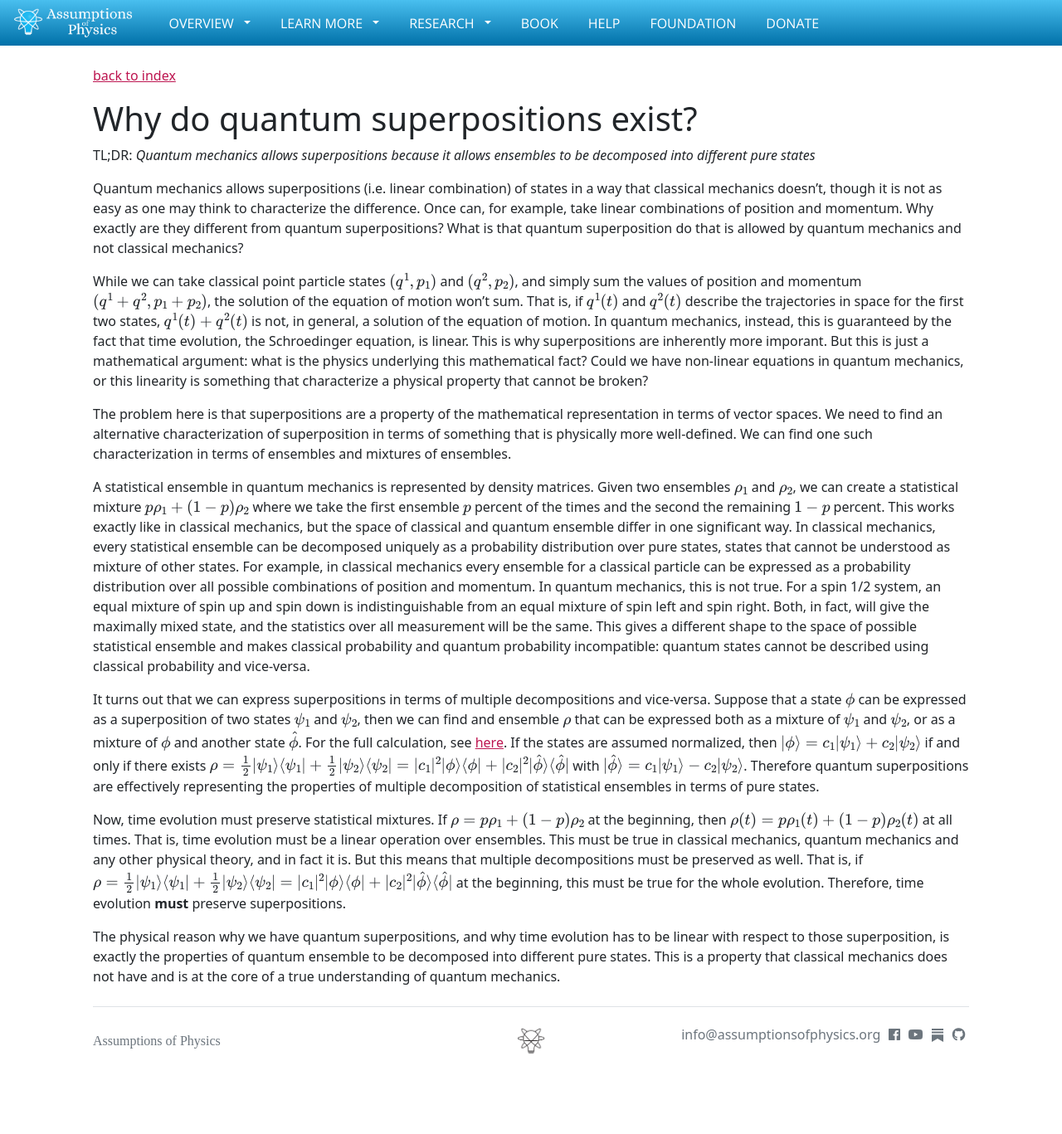
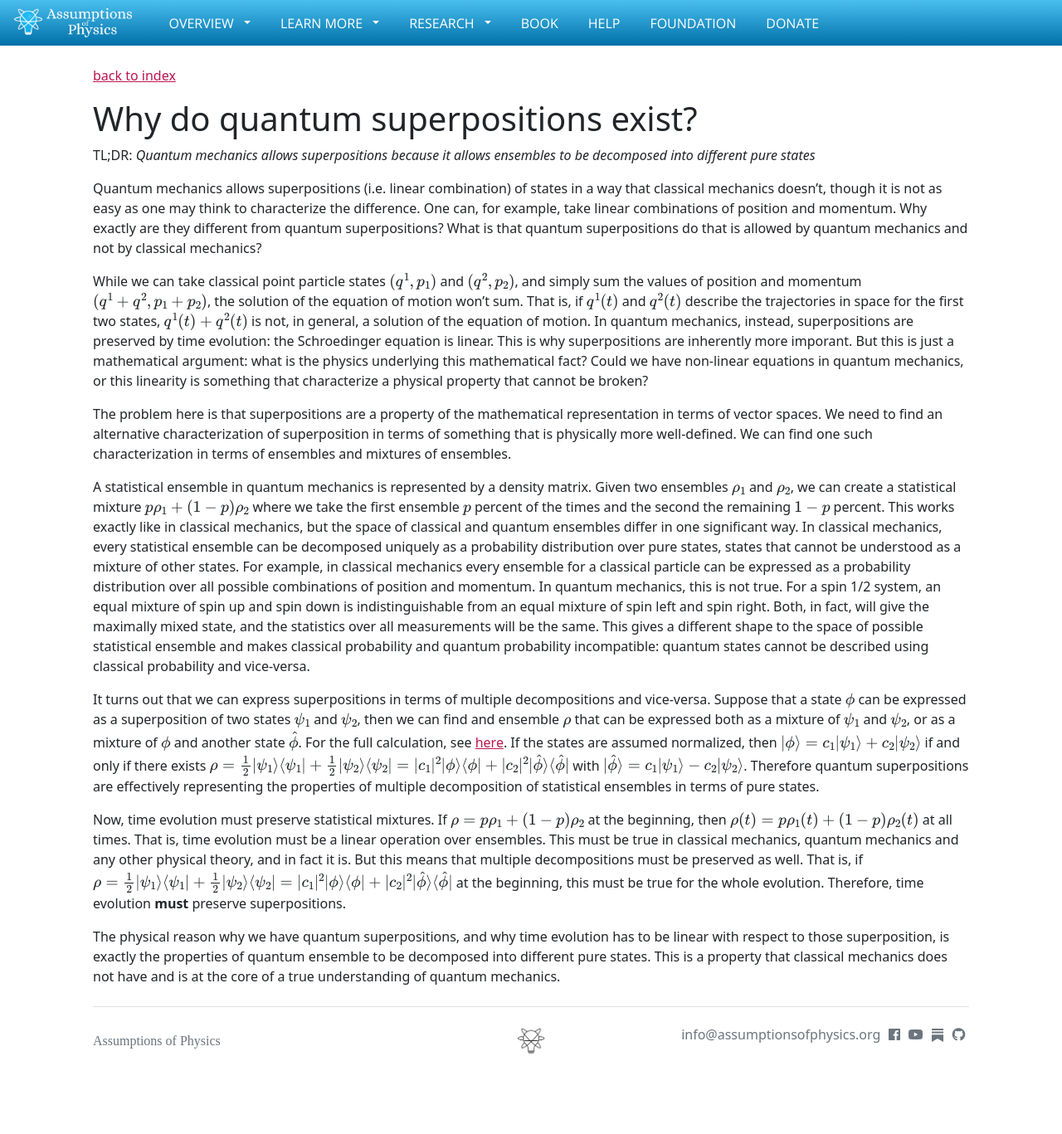
Before and after one commit to assumptionsofphysics/assumptionsofphysics.github.io, a Jekyll site: the page built from _essays/2026-04-15-why-superpositions.md, in a window 1280 px wide. Shown: the whole page at 83% size. Built offline with Jekyll 4.4.1, drawn with Linux system fonts in a browser that asks for light colours; nearby versions of some CDN libraries; some web fonts are replaced; a script that is not in the unit is left out.

Commit message:
Fixed typos

```diff
--- a/_essays/2026-04-15-why-superpositions.md
+++ b/_essays/2026-04-15-why-superpositions.md
@@ -6,13 +6,13 @@ tags: [Projective spaces]
 draft: true
 ---
 
-Quantum mechanics allows superpositions (i.e. linear combination) of states in a way that classical mechanics doesn't, though it is not as easy as one may think to characterize the difference. Once can, for example, take linear combinations of position and momentum. Why exactly are they different from quantum superpositions? What is that quantum superposition do that is allowed by quantum mechanics and not classical mechanics?
+Quantum mechanics allows superpositions (i.e. linear combination) of states in a way that classical mechanics doesn't, though it is not as easy as one may think to characterize the difference. One can, for example, take linear combinations of position and momentum. Why exactly are they different from quantum superpositions? What is that quantum superpositions do that is allowed by quantum mechanics and not by classical mechanics?
 
-While we can take classical point particle states $$(q^1, p_1)$$ and $$(q^2, p_2)$$, and simply sum the values of position and momentum $$(q^1 + q^2, p_1 + p_2)$$, the solution of the equation of motion won't sum. That is, if $$q^1(t)$$ and $$q^2(t)$$ describe the trajectories in space for the first two states, $$q^1(t) + q^2(t)$$ is not, in general, a solution of the equation of motion. In quantum mechanics, instead, this is guaranteed by the fact that time evolution, the Schroedinger equation, is linear. This is why superpositions are inherently more imporant. But this is just a mathematical argument: what is the physics underlying this mathematical fact? Could we have non-linear equations in quantum mechanics, or this linearity is something that characterize a physical property that cannot be broken?
+While we can take classical point particle states $$(q^1, p_1)$$ and $$(q^2, p_2)$$, and simply sum the values of position and momentum $$(q^1 + q^2, p_1 + p_2)$$, the solution of the equation of motion won't sum. That is, if $$q^1(t)$$ and $$q^2(t)$$ describe the trajectories in space for the first two states, $$q^1(t) + q^2(t)$$ is not, in general, a solution of the equation of motion. In quantum mechanics, instead, superpositions are preserved by time evolution: the Schroedinger equation is linear. This is why superpositions are inherently more imporant. But this is just a mathematical argument: what is the physics underlying this mathematical fact? Could we have non-linear equations in quantum mechanics, or this linearity is something that characterize a physical property that cannot be broken?
 
 The problem here is that superpositions are a property of the mathematical representation in terms of vector spaces. We need to find an alternative characterization of superposition in terms of something that is physically more well-defined. We can find one such characterization in terms of ensembles and mixtures of ensembles.
 
-A statistical ensemble in quantum mechanics is represented by density matrices. Given two ensembles $$\rho_1$$ and $$\rho_2$$, we can create a statistical mixture $$p\rho_1 + (1-p) \rho_2$$ where we take the first ensemble $$p$$ percent of the times and the second the remaining $$1-p$$ percent. This works exactly like in classical mechanics, but the space of classical and quantum ensemble differ in one significant way. In classical mechanics, every statistical ensemble can be decomposed uniquely as a probability distribution over pure states, states that cannot be understood as mixture of other states. For example, in classical mechanics every ensemble for a classical particle can be expressed as a probability distribution over all possible combinations of position and momentum. In quantum mechanics, this is not true. For a spin 1/2 system, an equal mixture of spin up and spin down is indistinguishable from an equal mixture of spin left and spin right. Both, in fact, will give the maximally mixed state, and the statistics over all measurement will be the same. This gives a different shape to the space of possible statistical ensemble and makes classical probability and quantum probability incompatible: quantum states cannot be described using classical probability and vice-versa.
+A statistical ensemble in quantum mechanics is represented by a density matrix. Given two ensembles $$\rho_1$$ and $$\rho_2$$, we can create a statistical mixture $$p\rho_1 + (1-p) \rho_2$$ where we take the first ensemble $$p$$ percent of the times and the second the remaining $$1-p$$ percent. This works exactly like in classical mechanics, but the space of classical and quantum ensembles differ in one significant way. In classical mechanics, every statistical ensemble can be decomposed uniquely as a probability distribution over pure states, states that cannot be understood as a mixture of other states. For example, in classical mechanics every ensemble for a classical particle can be expressed as a probability distribution over all possible combinations of position and momentum. In quantum mechanics, this is not true. For a spin 1/2 system, an equal mixture of spin up and spin down is indistinguishable from an equal mixture of spin left and spin right. Both, in fact, will give the maximally mixed state, and the statistics over all measurements will be the same. This gives a different shape to the space of possible statistical ensemble and makes classical probability and quantum probability incompatible: quantum states cannot be described using classical probability and vice-versa.
 
 It turns out that we can express superpositions in terms of multiple decompositions and vice-versa. Suppose that a state $$\phi$$ can be expressed as a superposition of two states $$\psi_1$$ and $$\psi_2$$, then we can find and ensemble $$\rho$$ that can be expressed both as a mixture of $$\psi_1$$ and $$\psi_2$$, or as a mixture of $$\phi$$ and another state $$\hat{\phi}$$. For the full calculation, see [here](https://assumptionsofphysics.org/autogen/briefs/002-SuperpositionAndMultipleMixtures.pdf). If the states are assumed normalized, then $$\vert \phi \rangle = c_1 \vert \psi_1 \rangle + c_2 \vert \psi_2 \rangle $$ if and only if there exists $$\rho = \frac{1}{2} \vert \psi_1 \rangle \langle \psi_1 \vert +  \frac{1}{2} \vert \psi_2 \rangle \langle \psi_2 \vert = \vert c_1 \vert^2 \vert \phi \rangle \langle \phi \vert +  \vert c_2 \vert^2 \vert \hat{\phi} \rangle \langle \hat{\phi} \vert$$ with $$\vert \hat{\phi} \rangle = c_1 \vert \psi_1 \rangle - c_2 \vert \psi_2 \rangle $$. Therefore quantum superpositions are effectively representing the properties of multiple decomposition of statistical ensembles in terms of pure states.
 
```
